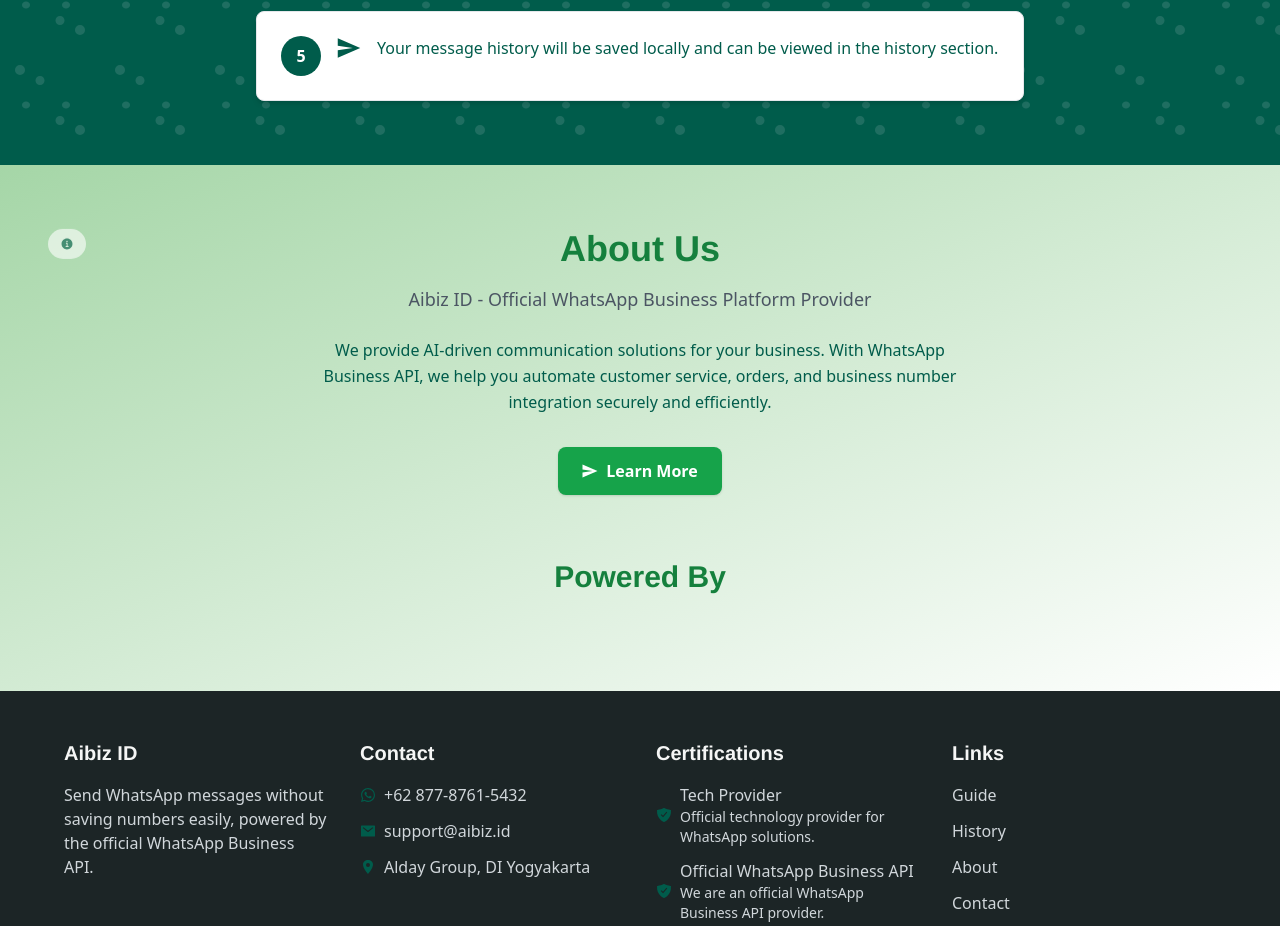
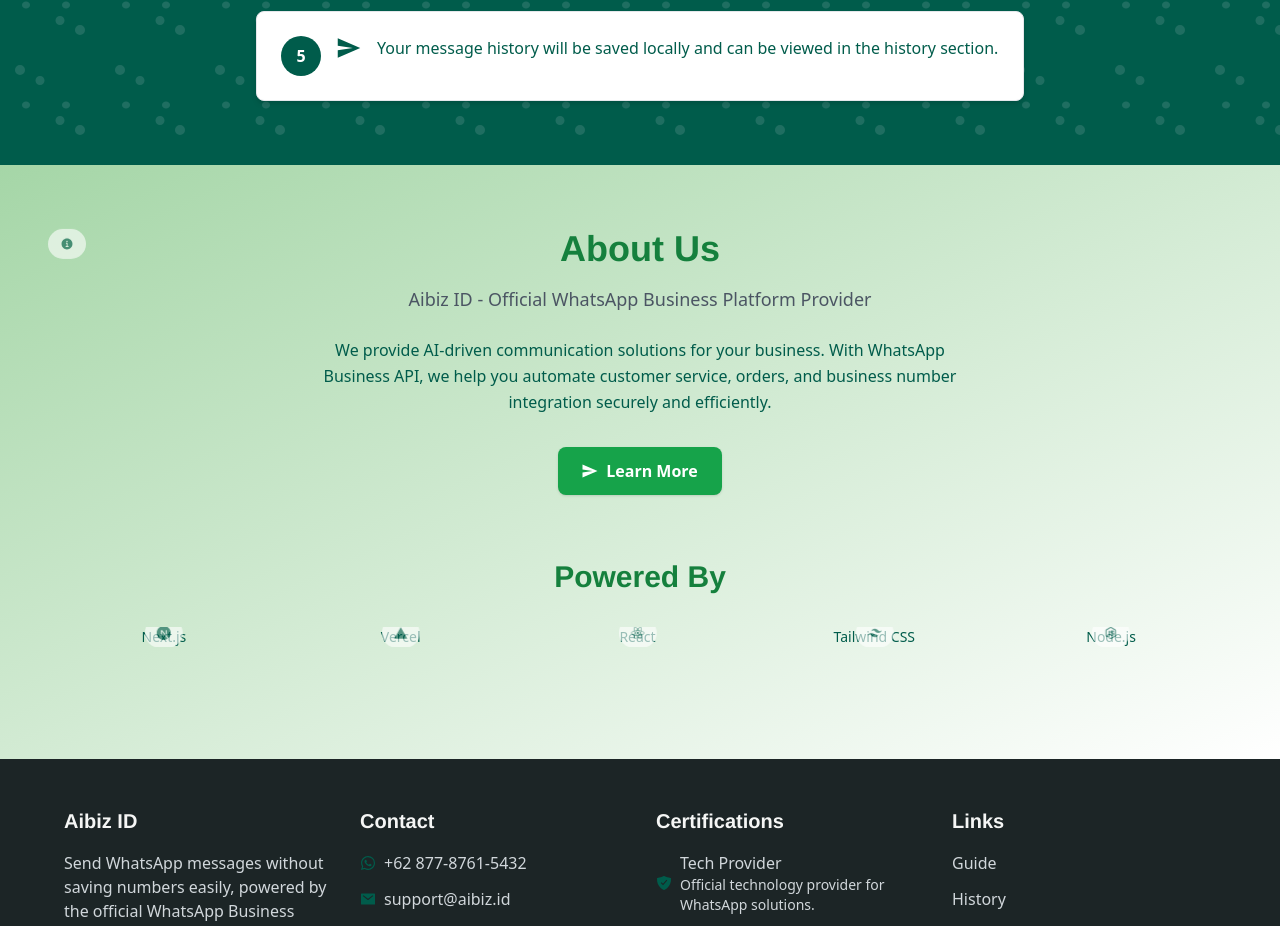
Before and after one commit to aanoval/WA-Tanpa-Save-Nomor, a Next.js app: page / in a window 1280 px wide. Shown: the part 2029-2955 px from the top of the page. Built offline with nearby package versions, Linux system fonts and the light colour scheme.

Commit message:
revised header, mainContent, footer, index, and README for WA Tanpa Save Nomor project

```diff
--- a/components/MainContent.js
+++ b/components/MainContent.js
@@ -10,6 +10,8 @@
       subtitle: 'Lihat hingga 10 pesan terakhir yang Anda kirim.',
       noHistory: 'Belum ada pesan.',
       copy: 'Salin',
+      copyNumber: 'Salin Nomor',
+      copyMessage: 'Salin Pesan',
       resend: 'Kirim Ulang',
       clear: 'Hapus Riwayat',
       prev: 'Sebelumnya',
@@ -42,6 +44,8 @@
       subtitle: 'View up to 10 recent messages you sent.',
       noHistory: 'No messages yet.',
       copy: 'Copy',
+      copyNumber: 'Copy Number',
+      copyMessage: 'Copy Message',
       resend: 'Resend',
       clear: 'Clear History',
       prev: 'Previous',
@@ -122,15 +126,34 @@
 
   const handleCopy = (item) => {
     if (item.isPlaceholder) return;
-    navigator.clipboard.writeText(`Number: ${item.number}\nMessage: ${item.message}`);
-    alert(language === 'id' ? 'Teks disalin ke clipboard!' : 'Text copied to clipboard!');
+    // Prompt user to choose what to copy
+    const choice = prompt(
+      language === 'id'
+        ? 'Pilih yang ingin disalin:\n1. Nomor\n2. Pesan'
+        : 'Choose what to copy:\n1. Number\n2. Message'
+    );
+    if (choice === '1') {
+      navigator.clipboard.writeText(item.number);
+      alert(language === 'id' ? 'Nomor disalin ke clipboard!' : 'Number copied to clipboard!');
+    } else if (choice === '2') {
+      navigator.clipboard.writeText(item.message);
+      alert(language === 'id' ? 'Pesan disalin ke clipboard!' : 'Message copied to clipboard!');
+    }
   };
 
   const handleResend = (item) => {
     if (item.isPlaceholder || typeof window === 'undefined') return;
-    const countryCode = item.number.slice(0, item.number.length - 10);
-    const phone = item.number.slice(-10);
-    window.dispatchEvent(new CustomEvent('resendMessage', { detail: { countryCode, phone, message: item.message } }));
+    // Extract country code and phone number
+    const countryCode = item.number.match(/^\+(\d+)/)?.[1] || '62';
+    const phone = item.number.replace(/^\+\d+/, '');
+    // Dispatch event to populate form
+    window.dispatchEvent(
+      new CustomEvent('resendMessage', {
+        detail: { countryCode, phone, message: item.message },
+      })
+    );
+    // Scroll to form
+    document.getElementById('form')?.scrollIntoView({ behavior: 'smooth' });
   };
 
   const handleClearHistory = () => {
@@ -305,7 +328,7 @@
         whileInView={{ opacity: 1, y: 0 }}
         viewport={{ once: true }}
         transition={{ duration: 0.6, ease: 'easeOut' }}
-        className="py-16 px-4 bg-gradient-to-br from-[var(--contact-gradient-start)] to-[var(--contact-gradient-end)]"
+        className="py-16 px-4 bg-gradient-to-br from-[var(--contact-gradient-start)] to-[var(--contact-gradient-end)] relative z-10"
         id="about"
       >
         <div className="container text-center">
@@ -333,9 +356,9 @@
             <span>{content[language].about.cta}</span>
           </motion.a>
           {/* Powered By Carousel */}
-          <div className="mt-16">
+          <div className="mt-16 mb-12">
             <h3 className="section-heading text-3xl">{content[language].about.poweredBy.title}</h3>
-            <div className="overflow-hidden mt-8">
+            <div className="overflow-hidden mt-8 relative">
               <motion.div
                 className="flex"
                 animate={isClient ? { x: ['0%', '-100%'] } : { x: '0%' }}
@@ -351,15 +374,16 @@
                 {[...techStack, ...techStack].map((tech, index) => (
                   <div
                     key={`${tech.name}-${index}`}
-                    className="flex-shrink-0 w-1/3 md:w-1/5 flex justify-center items-center px-6"
+                    className="flex-shrink-0 w-1/3 md:w-1/5 flex flex-col justify-center items-center px-6"
                   >
                     <motion.div
-                      className="chat-bubble text-6xl text-[var(--whatsapp-dark-green)]"
+                      className="chat-bubble text-6xl text-[var(--whatsapp-dark-green)] mb-2"
                       animate={{ y: [-10, 10, -10] }}
                       transition={{ repeat: Infinity, duration: 3, ease: 'easeInOut' }}
                     >
                       {tech.icon}
                     </motion.div>
+                    <span className="text-sm text-[var(--whatsapp-dark-green)]">{tech.name}</span>
                   </div>
                 ))}
               </motion.div>
```
Also changed, not shown: 1 other file (tests, documents, lock files or other folders).
